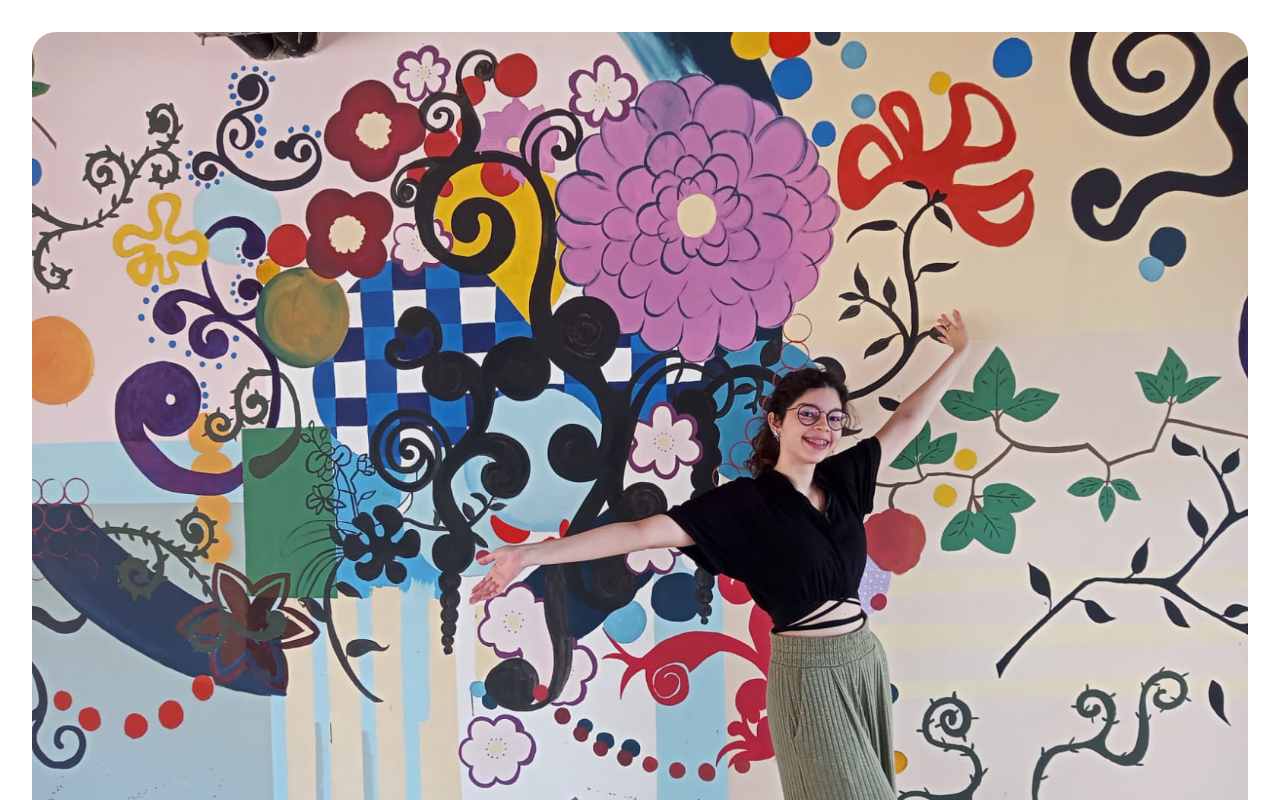
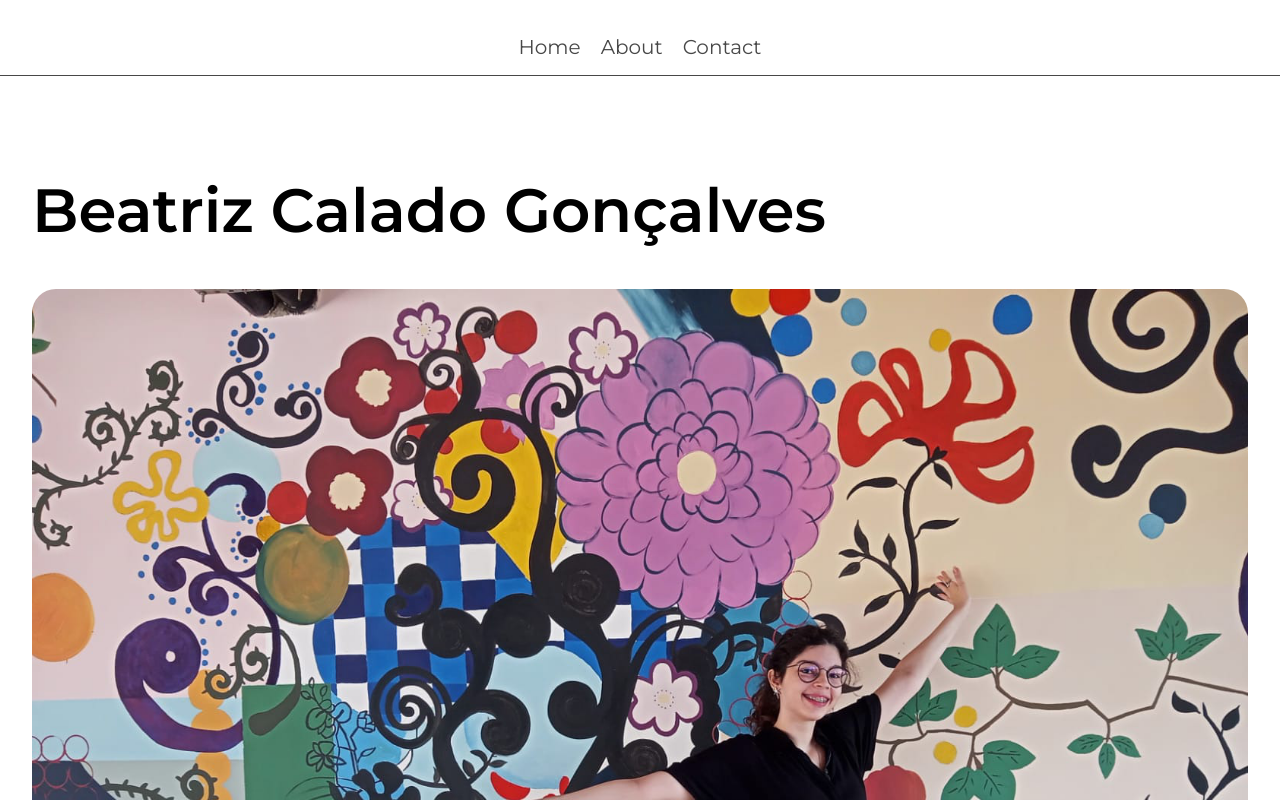
Before and after one commit to joaogabrielsantosD/beatriz-portfolio, a Next.js app: page / in a window 1280 px wide. Shown: the top 800 px of the page. Built offline with nearby package versions, Linux system fonts and the light colour scheme; a web font is replaced by a local one.

Commit message:
Add Header

```diff
--- a/src/app/layout.tsx
+++ b/src/app/layout.tsx
@@ -1,6 +1,7 @@
 "use client";
 import React from 'react';
 import '@/styles/globals.css'
+import HeaderContainer from '@/containers/HeaderContainer/HeaderContainer';
 
 export default function RootLayout({ children }: { children: React.ReactNode }) {
   return (
@@ -11,6 +12,7 @@ export default function RootLayout({ children }: { children: React.ReactNode })
       </head>
       <body className="min-h-screen flex flex-col" suppressHydrationWarning>
         <main className="flex-grow">
+          <HeaderContainer />
           {children} {/* Aqui renderiza o conteúdo da página */}
         </main>
         <footer className="text-center mt-auto py-4 w-full">
--- a/src/components/HeaderButtonComponent/HeaderButtonComponent.tsx
+++ b/src/components/HeaderButtonComponent/HeaderButtonComponent.tsx
@@ -1,4 +1,3 @@
-"use client";
 import { motion } from "framer-motion";
 
 interface Props {
--- a/src/containers/HeaderContainer/HeaderContainer.tsx
+++ b/src/containers/HeaderContainer/HeaderContainer.tsx
@@ -1,8 +1,8 @@
 "use client";
-import HeaderButtonComponent from "@/components/HeaderButtonComponent/HeaderButtonComponent";
 import { motion } from "framer-motion";
 import Link from "next/link";
 import { useState } from "react";
+import HeaderButtonComponent from "@/components/HeaderButtonComponent/HeaderButtonComponent";
 
 function HeaderContainer() {
   const [isOpen, setIsOpen] = useState(false);
@@ -15,13 +15,7 @@ function HeaderContainer() {
       transition={{ type: "spring", stiffness: 120, damping: 20, delay: 4 }}
     >
       <nav className="px-8 pt-8 pb-3">
-        <div className="flex items-center justify-between">
-          <Link href="/">
-            <span className="font-brand font-bold text-[31px] text-brand">
-              Marcella.
-            </span>
-          </Link>
-
+        <div style={{display:"flex", alignItems:"center", justifyContent:"center"}}>
           <button
             onClick={() => setIsOpen(!isOpen)}
             data-collapse-toggle="navbar-default"
@@ -51,7 +45,7 @@ function HeaderContainer() {
               <Link href="/about">
                 <HeaderButtonComponent name="About" />
               </Link>
-              <Link href="mailto:marcellacavalcanti.design@gmail.com">
+              <Link href="mailto:bgoncalves5122@gmail.com">
                 <HeaderButtonComponent name="Contact" />
               </Link>
 
--- a/src/containers/ProfileContainer/ProfileContainer.tsx
+++ b/src/containers/ProfileContainer/ProfileContainer.tsx
@@ -1,11 +1,26 @@
 "use client";
 import ProfileImage from "@/components/ProfileImage/ProfileImage";
-//import { motion } from "framer-motion";
+import { motion } from "framer-motion";
 import React from "react";
 
 function ProfileContainer() {
   return (
     <>
+      <motion.div
+        layout
+        initial={{ opacity: 0, height: 0 }}
+        animate={{ opacity: 1, height: "auto" }}
+        exit={{ opacity: 0, height: 0 }}
+        transition={{ type: "spring", stiffness: 120, damping: 20, delay: 4 }}
+      >
+        <div className="flex flex-col space-y-3 px-8 pt-40 md:pt-20">
+          <h1 className="font-main font-semibold text-[40px] md:text-[61px] text-black">
+            Beatriz Calado Gon&ccedil;alves
+          </h1>
+        </div>
+
+      </motion.div>
+
       <ProfileImage />
       <div className="h-16"></div>
       <p style={{
```
Also changed, not shown: src/containers/BaseboardContainer/BaseboardContainer.tsx (+0 -9 lines).
